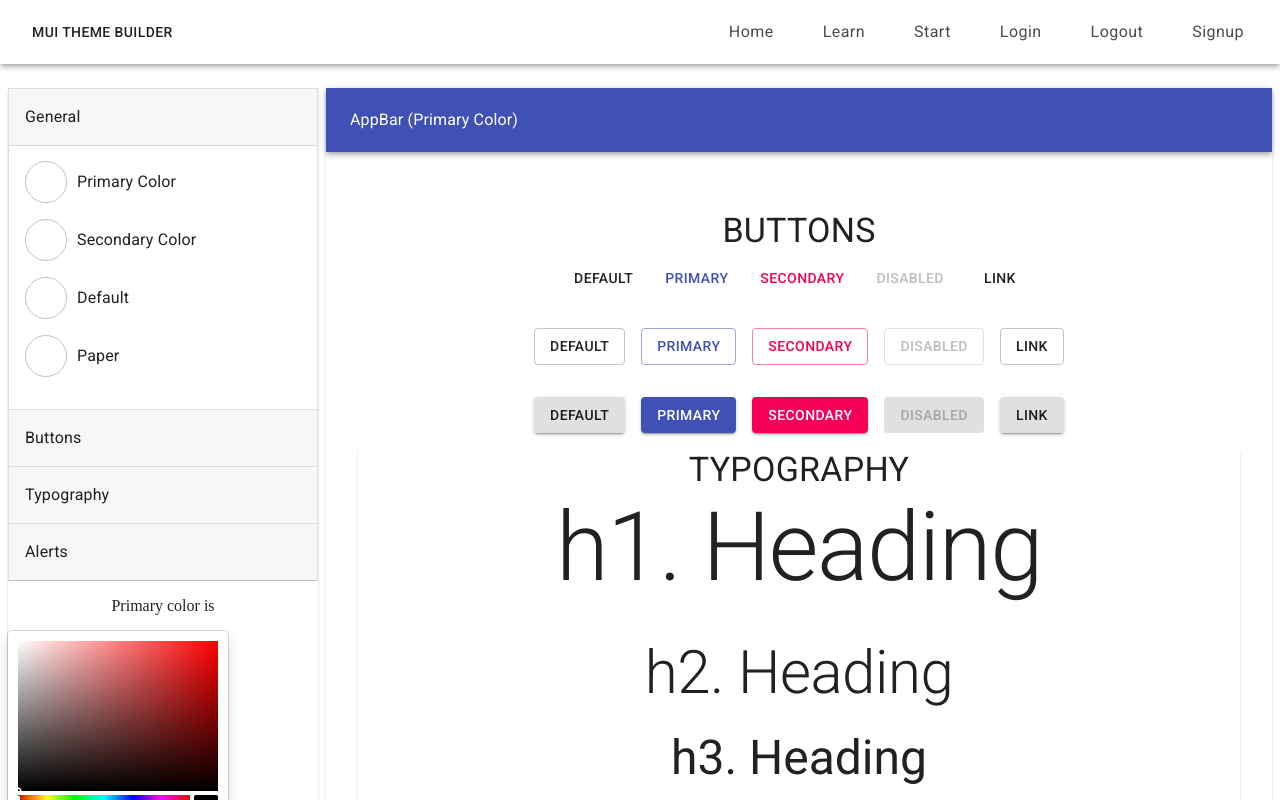
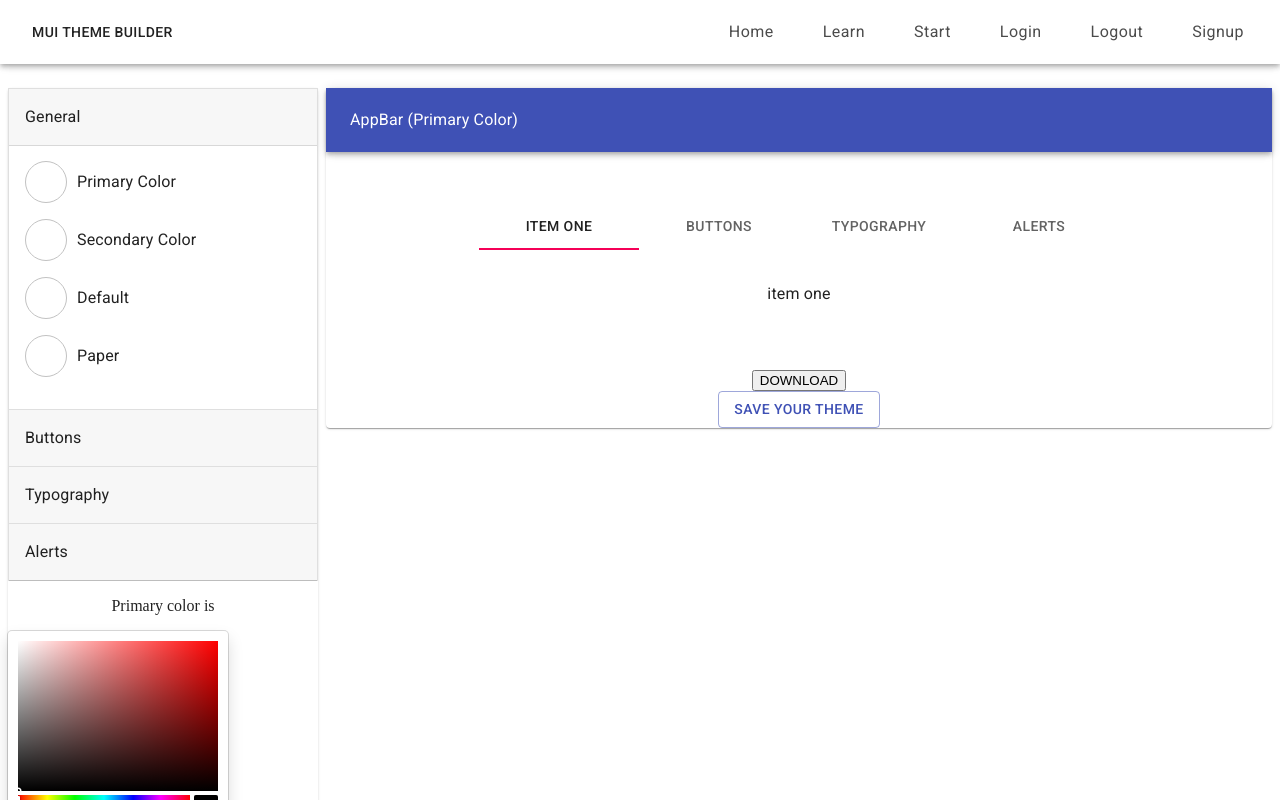
Before and after one commit to mui-toolkit/mui-toolkit, a React (Create React App) app: page /design in a window 1280 px wide. Shown: the top 800 px of the page. Built offline with nearby package versions, Linux system fonts and the light colour scheme; no server answers.

Commit message:
feat(/build/build.js): added Tabs to the preview component
Tabs will display general, buttons, typography, and alerts

```diff
--- a/src/components/build/Build.js
+++ b/src/components/build/Build.js
@@ -6,9 +6,31 @@ import Download from '../Download';
 import { Grid, Paper, Typography, Avatar } from '@material-ui/core/';
 import { makeStyles, withStyles } from '@material-ui/styles';
 
+import Tabs from '@material-ui/core/Tabs';
+import Tab from '@material-ui/core/Tab';
+import Box from '@material-ui/core/Box';
+
+function TabPanel(props) {
+  const { children, value, index, ...other } = props;
+
+  return (
+    <Typography
+      component='div'
+      role='tabpanel'
+      hidden={value !== index}
+      id={`simple-tabpanel-${index}`}
+      aria-labelledby={`simple-tab-${index}`}
+      {...other}
+    >
+      {value === index && <Box p={4}>{children}</Box>}
+    </Typography>
+  );
+}
+
 const useStyles = makeStyles(theme => ({
   preview: {
     padding: '2em',
+    textAlign: 'center',
   },
   previewPaper: {
     marginTop: '5em',
@@ -20,13 +42,12 @@ const useStyles = makeStyles(theme => ({
     textAlign: 'center',
     background: '#fff',
   },
-  expansionPanel: {
-    background: '#fff',
-  },
 }));
 
 export const Build = props => {
   const classes = useStyles();
+
+  const [value, setValue] = React.useState(0);
 
   const {
     color,
@@ -40,6 +61,9 @@ export const Build = props => {
     downloadTheme,
   } = props;
 
+  const handleChange = (event, newValue) => {
+    setValue(newValue);
+  };
   // needs a themeName pop up so user can name their theme and it will be referenced in the table of Saved Themes.  .collection('CT').doc(`${themeName}`.set({})) should create a new collection in CustomizedThemes with doc name themeName and allow the collection to contain any/all fields
 
   return (
@@ -65,7 +89,7 @@ export const Build = props => {
         </Grid>
         {/* BUILD END */}
         {/* Preview Start */}
-        <Grid item xs={9} className={classes.container}>
+        <Grid item xs={9}>
           <Paper
             className={classes.previewPaper}
             style={{ background: `${defaultColor}` }}
@@ -76,14 +100,36 @@ export const Build = props => {
               className={classes.container}
             />
             <Grid item className={classes.preview}>
-              <Grid container>
+              <div className={classes.root}>
+                <Tabs
+                  value={value}
+                  onChange={handleChange}
+                  aria-label='simple tabs example'
+                  className={classes.tabContainer}
+                  centered
+                >
+                  <Tab label='Item One' />
+                  <Tab label='Buttons' />
+                  <Tab label='Typography' />
+                  <Tab label='Alerts' />
+                </Tabs>
+                <TabPanel value={value} index={0}>
+                  item one
+                </TabPanel>
+                <TabPanel value={value} index={1}>
                   <Grid item xs={12}>
                     <PreviewButton />
                   </Grid>
+                </TabPanel>
+                <TabPanel value={value} index={2}>
                   <Grid item xs={12}>
                     <PreviewTypography />
                   </Grid>
-              </Grid>
+                </TabPanel>
+                <TabPanel value={value} index={3}>
+                  Alerts
+                </TabPanel>
+              </div>
             </Grid>
 
             <Download downloadTheme={downloadTheme} />
```
Lines whose indentation alone changed are shown as unchanged.
